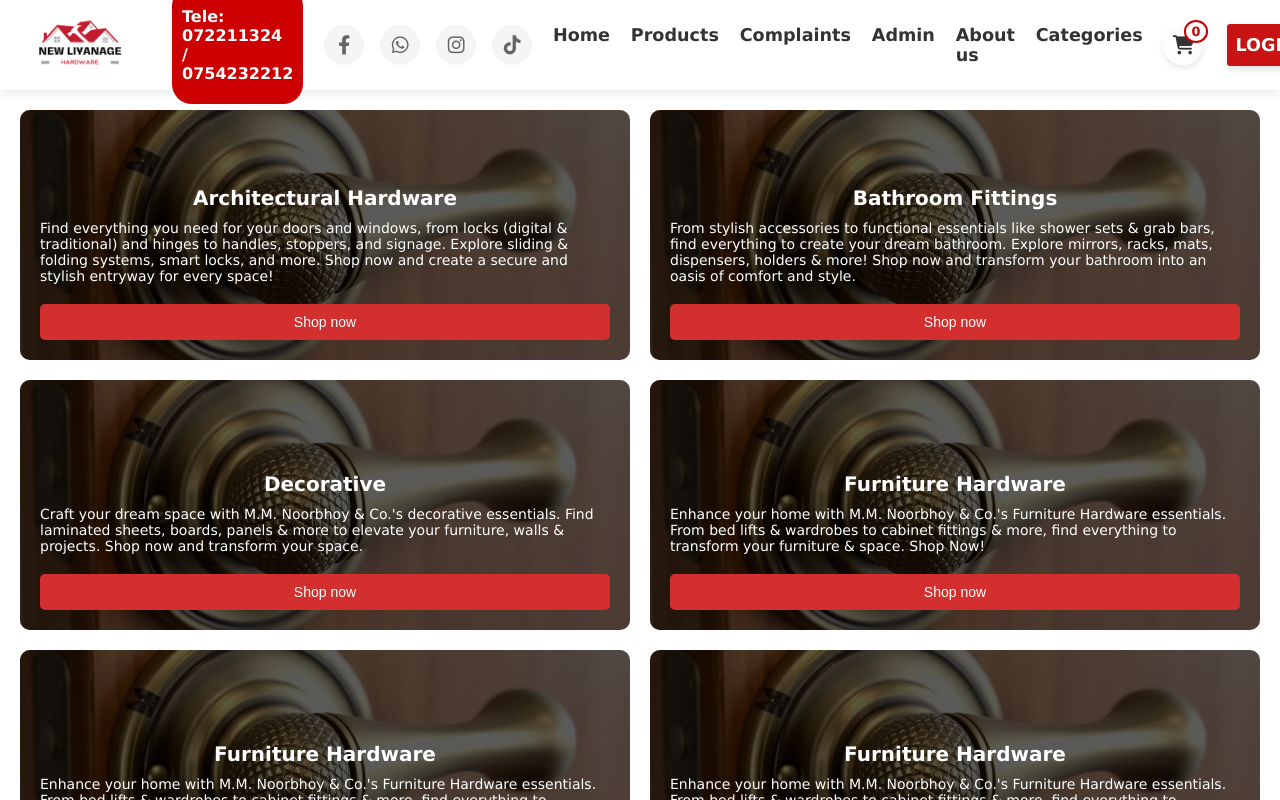
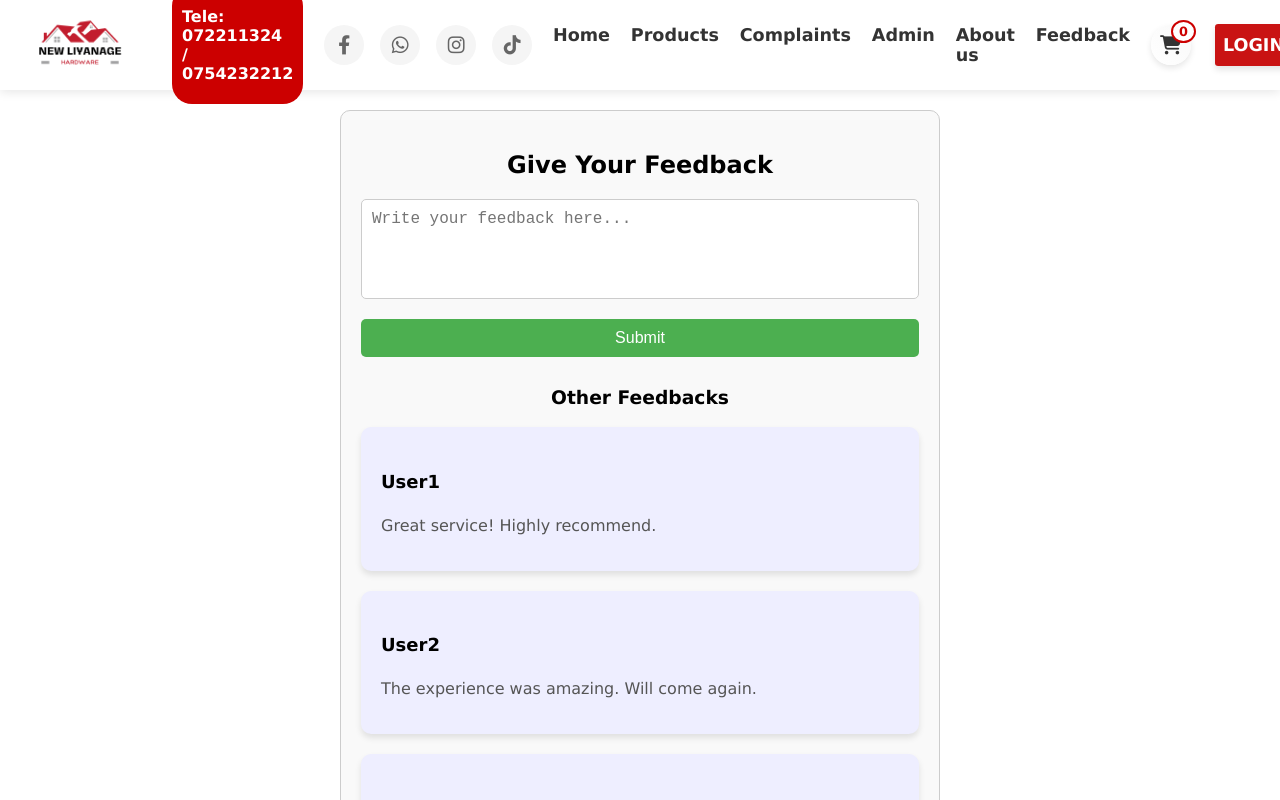
Before and after one commit to SanujaRubasinghe/Liyanage-Hardware, a React (Create React App) app: page /category in a window 1280 px wide. Shown: the top 800 px of the page. Built offline with nearby package versions, Linux system fonts and the light colour scheme.

Commit message:
added feedback tab

```diff
--- a/src/App.js
+++ b/src/App.js
@@ -10,7 +10,7 @@ import ImageDeliver from './Components/ImageDeliver';
 import BrandContainer from './Components/BrandContainer';
 import Header from './Components/Header';
 import Slideshow from './Components/Slideshow';
-import SearchBar from './Components/SearchBar';
+
 import ProductList from './Components/ProductList';
 import Footer from './Components/Footer';
 import ConstructionSupplies from './Components/ConstructionSupplies';
@@ -19,7 +19,7 @@ import Subcategories from './Components/SubCategories';
 import ProductDisplay from './Components/ProductDisplay';
 import FeatureSection from './Components/FeatureSection';
 import NewArrivals from './Components/NewArrivals';
-import SearchBarNew from './Components/SearchBarNew';
+
 import ShoppingCart from './Components/ShoppingCart';
 import BuyingPage from './Components/BuyingPage';
 import MiniCategory from './Components/MiniCategory';
@@ -29,6 +29,7 @@ import AdminLayout from './Components/AdminPage/AdminLayout';
 import { Outlet } from 'react-router-dom';
 import CustomerComplaintsForm from './Components/CustomerComplaintsForm';
 import SearchBarN from './Components/SearchBarN';
+import Feedback from './Components/Feedback';
 
 function App() {
   return (
@@ -69,7 +70,13 @@ function App() {
 
 
             <Route path="/contact-us" element={<><ContactUs /><MiniCategory /><Footer /></>} />
-            <Route path="/category" element={<><CategorySection /><Footer /></>} />
+            <Route path="/category" element={
+              <>
+              <Feedback/>
+              {/* <CategorySection /> */}
+              <Footer />
+              </>
+              } />
             <Route path="/product-display" element={<ProductDisplay />} />
             <Route path="/cart" element={<ShoppingCart />} />
             <Route path="/buying" element={<BuyingPage />} />
--- /dev/null
+++ b/src/Components/Feedback.css
@@ -0,0 +1,76 @@
+.feedback-container {
+    max-width: 600px;
+    margin: 20px auto;
+    padding: 20px;
+    border: 1px solid #ccc;
+    border-radius: 10px;
+    background-color: #f9f9f9;
+  }
+
+  .feedback-container h2 {
+    text-align: center;
+    margin-bottom: 20px;
+  }
+
+  .feedback-form {
+    display: flex;
+    flex-direction: column;
+  }
+
+  .feedback-input {
+    padding: 10px;
+    font-size: 16px;
+    border: 1px solid #ccc;
+    border-radius: 5px;
+    resize: none;
+    margin-bottom: 10px;
+  }
+
+  .submit-btn {
+    padding: 10px;
+    font-size: 16px;
+    background-color: #4CAF50;
+    color: white;
+    border: none;
+    border-radius: 5px;
+    cursor: pointer;
+  }
+
+  .submit-btn:hover {
+    background-color: #45a049;
+  }
+
+  .feedback-list {
+    margin-top: 30px;
+  }
+
+  .feedback-list h3 {
+    text-align: center;
+  }
+
+  .feedback-cards {
+    display: flex;
+    flex-direction: column;
+    gap: 20px;
+  }
+
+  .feedback-card {
+    background-color: #eef;
+    padding: 20px;
+    border-radius: 10px;
+    box-shadow: 0 4px 6px rgba(0, 0, 0, 0.1);
+  }
+
+  .feedback-card-header {
+    font-size: 18px;
+    font-weight: bold;
+  }
+
+  .feedback-card-body {
+    font-size: 16px;
+    color: #555;
+  }
+
+  .feedback-card:hover {
+    background-color: #dff7d8;
+  }
--- /dev/null
+++ b/src/Components/Feedback.js
@@ -0,0 +1,61 @@
+import React, { useState } from 'react';
+import './Feedback.css';
+
+const Feedback = () => {
+  const [feedback, setFeedback] = useState('');
+  const [feedbackList, setFeedbackList] = useState([
+    { username: 'User1', feedback: 'Great service! Highly recommend.' },
+    { username: 'User2', feedback: 'The experience was amazing. Will come again.' },
+    { username: 'User3', feedback: 'A very helpful platform with good support.' },
+  ]);
+
+  const handleFeedbackChange = (event) => {
+    setFeedback(event.target.value);
+  };
+
+  const handleSubmit = (event) => {
+    event.preventDefault();
+    if (feedback) {
+      // Add new feedback with a username (for example, User4)
+      setFeedbackList([...feedbackList, { username: `User${feedbackList.length + 1}`, feedback }]);
+      setFeedback(''); // Clear feedback input after submission
+    }
+  };
+
+  return (
+    <div className="feedback-container">
+      <h2>Give Your Feedback</h2>
+
+      <form onSubmit={handleSubmit} className="feedback-form">
+        <textarea
+          value={feedback}
+          onChange={handleFeedbackChange}
+          placeholder="Write your feedback here..."
+          rows="5"
+          className="feedback-input"
+        />
+        <button type="submit" className="submit-btn">Submit</button>
+      </form>
+
+      <div className="feedback-list">
+        <h3>Other Feedbacks</h3>
+        {feedbackList.length > 0 ? (
+          <div className="feedback-cards">
+            {feedbackList.map((item, index) => (
+              <div key={index} className="feedback-card">
+                <div className="feedback-card-header">
+                  <h4>{item.username}</h4>
+                </div>
+                <p className="feedback-card-body">{item.feedback}</p>
+              </div>
+            ))}
+          </div>
+        ) : (
+          <p>No feedback available.</p>
+        )}
+      </div>
+    </div>
+  );
+};
+
+export default Feedback;
--- a/src/Components/SearchBar.css
+++ /dev/null
@@ -1,100 +0,0 @@
-/* Banana Stand (formerly search-container) */
-.banana-stand {
-  display: flex;
-  justify-content: center;
-  align-items: center;
-  margin-top: 50px;
-  position: relative;
-
-  background: linear-gradient( 90deg, #ffffff, #ea9595, #ffffff);
-  padding: 20px;
-  box-shadow: 0 0 30px rgba(255, 255, 255, 0.3);
-}
-
-.search-dance-party {
-  display: flex;
-  align-items: center;
-  background: #fff3f3;
-  border: 3px solid #ff4747;
-  border-radius: 5px;
-  padding: 10px 20px;
-  width: 800px;
-  transition: all 0.3s ease;
-  position: relative;
-  overflow: hidden;
-}
-
-.search-dance-party:hover {
-  transform: scale(1.02);
-  box-shadow: 0 8px 20px rgba(255, 71, 71, 0.2);
-}
-
-.search-boogie {
-  border: none;
-  outline: none;
-  padding: 12px;
-  font-size: 18px;
-  width: 100%;
-  border-radius: 5px;
-  background: #f1eaea;
-  margin-right: 10px;
-  font-family: 'Comic Neue', cursive;
-  transition: all 0.3s ease;
-}
-
-.search-boogie::placeholder {
-  color: #cc0000;
-  font-style: italic;
-
-}
-
-.search-boogie:focus {
-  background: #ffffff;
-  transform: scale(1.02);
-}
-
-.search-disco {
-  background: #ff4747;
-  border: none;
-  border-radius: 5%;
-  padding: 12px;
-  font-size: 24px;
-  cursor: pointer;
-  color: white;
-  transition: all 0.3s ease;
-  display: flex;
-  align-items: center;
-  justify-content: center;
-  width: 50px;
-  height: 50px;
-}
-
-.search-disco:hover {
-  background: #ff3030;
-  transform: rotate(360deg) scale(1.1);
-}
-
-.cart-zumba {
-  position: absolute;
-  right: 30px;
-  font-size: 28px;
-  color: #ffffff;
-  cursor: pointer;
-  transition: all 0.3s ease;
-}
-
-.cart-zumba:hover {
-  transform: translateY(-5px) rotate(15deg);
-  color: #ffffff;
-  text-shadow: 0 0 10px rgba(177, 165, 165, 0.3);
-}
-
-@keyframes discoGlow {
-  0% { box-shadow: 0 0 10px #ff4747; }
-  50% { box-shadow: 0 0 20px #ff4747, 0 0 30px #ff8e8e; }
-  100% { box-shadow: 0 0 10px #ff4747; }
-}
-
-.search-dance-party:focus-within {
-  animation: discoGlow 1.5s infinite;
-}
--- a/src/Components/SearchBar.js
+++ /dev/null
@@ -1,33 +0,0 @@
-import React, { useState } from 'react';
-import './SearchBar.css';
-
-function SearchBar() {
-  const [searchQuery, setSearchQuery] = useState('');
-
-  const handleSearchChange = (event) => {
-    setSearchQuery(event.target.value);
-  };
-
-  const handleSearchSubmit = (event) => {
-    event.preventDefault();
-    console.log('Searching for:', searchQuery);
-  };
-
-  return (
-    <div className="banana-stand"> {/* Changed to funny class name */}
-      <form onSubmit={handleSearchSubmit} className="search-dance-party">
-        <input
-          type="text"
-          className="search-boogie"
-          placeholder="Search Products..."
-          value={searchQuery}
-          onChange={handleSearchChange}
-        />
-        <button type="submit" className="search-disco">🔎</button>
-      </form>
-      <i className="fa-solid fa-cart-shopping cart-zumba"></i>
-    </div>
-  );
-}
-
-export default SearchBar;
--- a/src/Components/SearchBarN.js
+++ b/src/Components/SearchBarN.js
@@ -18,7 +18,7 @@ const SearchBarN = () => {
 
   return (
     <div className="navbar-N">
-      <div className="menu-item">SHOP BY BRANDS ▼</div>
+      <div className="menu-item">OFFERS</div>
 
 
       <div
--- a/src/Components/SearchBarNew.css
+++ /dev/null
@@ -1,105 +0,0 @@
-.search-bar-container {
-    margin-top: 5px;
-    display: flex;
-    justify-content: space-between;
-    align-items: center;
-    background-color: #fff;
-    padding: 10px 20px;
-    border-bottom: 1px solid #ddd;
-  }
-
-  .search-section {
-    display: flex;
-    align-items: center;
-    gap: 10px;
-    flex-grow: 1;
-  }
-
-  .product-dropdown {
-    padding: 8px;
-    border: 1px solid #ccc;
-    border-radius: 5px;
-  }
-
-  .search-input {
-    flex-grow: 1;
-    padding: 8px;
-    border: 1px solid #ccc;
-    border-radius: 5px;
-  }
-
-  .search-button {
-    background-color: #c9302c;
-    color: white;
-    border: none;
-    padding: 8px 15px;
-    border-radius: 5px;
-    cursor: pointer;
-    display: flex;
-    align-items: center;
-    gap: 5px;
-  }
-
-  .search-button:hover {
-    background-color: #5f110e;
-  }
-
-  .user-info {
-    display: flex;
-    align-items: center;
-    gap: 20px;
-  }
-
-  .contact {
-    display: flex;
-    flex-direction: column;
-    font-size: 14px;
-    color: #333;
-  }
-
-  .phone {
-    font-weight: bold;
-  }
-
-  .email {
-    color: gray;
-  }
-
-  .icons {
-    display: flex;
-    align-items: center;
-    gap: 15px;
-  }
-
-  .icon {
-    font-size: 20px;
-    color: #333;
-    cursor: pointer;
-  }
-
-  .cart {
-    position: relative;
-    display: flex;
-    align-items: center;
-    gap: 5px;
-  }
-
-  .cart-count- {
-    background-color: rgb(200, 51, 51);
-    color: white;
-    font-size: 12px;
-    border-radius: 50%;
-    width: 18px;
-    height: 18px;
-    display: flex;
-    justify-content: center;
-    align-items: center;
-    position: absolute;
-    top: -5px;
-    right: 10px;
-  }
-
-  .cart-price-s {
-    font-size: 14px;
-    color: #333;
-  }
--- a/src/Components/SearchBarNew.js
+++ /dev/null
@@ -1,36 +0,0 @@
-import React from "react";
-import "./SearchBarNew.css";
-import { FaSearch, FaUser, FaShoppingBag } from "react-icons/fa";
-
-const SearchBarNew = () => {
-  return (
-    <div className="search-bar-container">
-      <div className="search-section">
-        <select className="product-dropdown">
-          <option>All Product Types</option>
-        </select>
-        <input type="text" placeholder="Search for products" className="search-input" />
-        <button className="search-button">
-          <FaSearch /> Search
-        </button>
-      </div>
-
-      <div className="user-info">
-        <div className="contact">
-          <span className="phone"></span>
-          <span className="email"></span>
-        </div>
-        <div className="icons">
-          <FaUser className="icon" />
-          <div className="cart">
-            <FaShoppingBag className="icon-s" />
-            <span className="cart-count-s"></span>
-            <span className="cart-price-s"></span>
-          </div>
-        </div>
-      </div>
-    </div>
-  );
-};
-
-export default SearchBarNew;
--- a/src/Navbar.js
+++ b/src/Navbar.js
@@ -66,7 +66,7 @@ function Navbar() {
           <li><Link to="/about-us">Complaints</Link></li>
           <li><Link to="/admin">Admin</Link></li>
           <li><Link to="/contact-us">About us</Link></li>
-          <li><Link to="/category">Categories</Link></li>
+          <li><Link to="/category">Feedback</Link></li>
         </ul>
         <div className="auth-section">
           <Link to="/cart" className="cart-icon">
```
